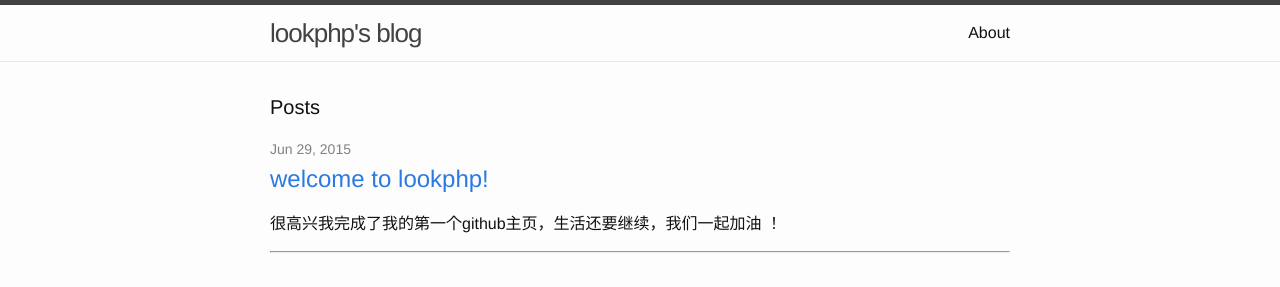
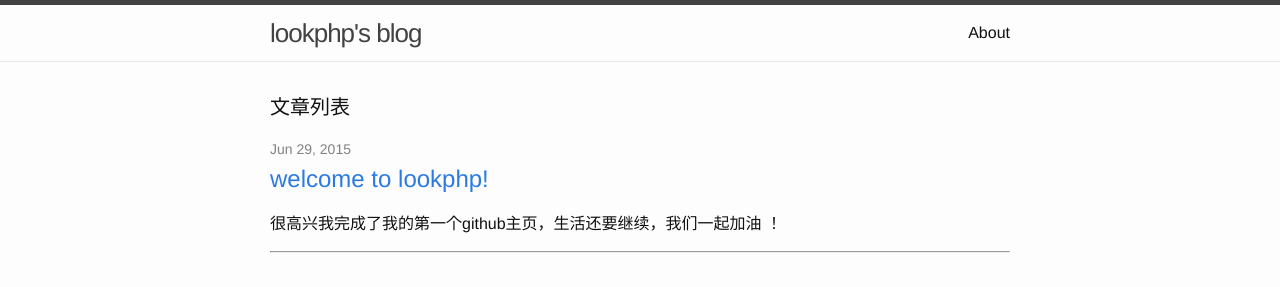
Before and after one commit to lookphp/lookphp.github.io, a Jekyll site: the page built from index.html, in a window 1280 px wide. Shown: the top 287 px of the page. Built offline with Jekyll 4.4.1, drawn with Linux system fonts in a browser that asks for light colours.

Commit message:
change index.html

```diff
--- a/index.html
+++ b/index.html
@@ -4,7 +4,7 @@
 
 <div class="home">
 
-  <h1 class="page-heading">Posts</h1>
+  <h1 class="page-heading">文章列表</h1>
 
   <ul class="post-list">
     {% for post in site.posts %}
```
